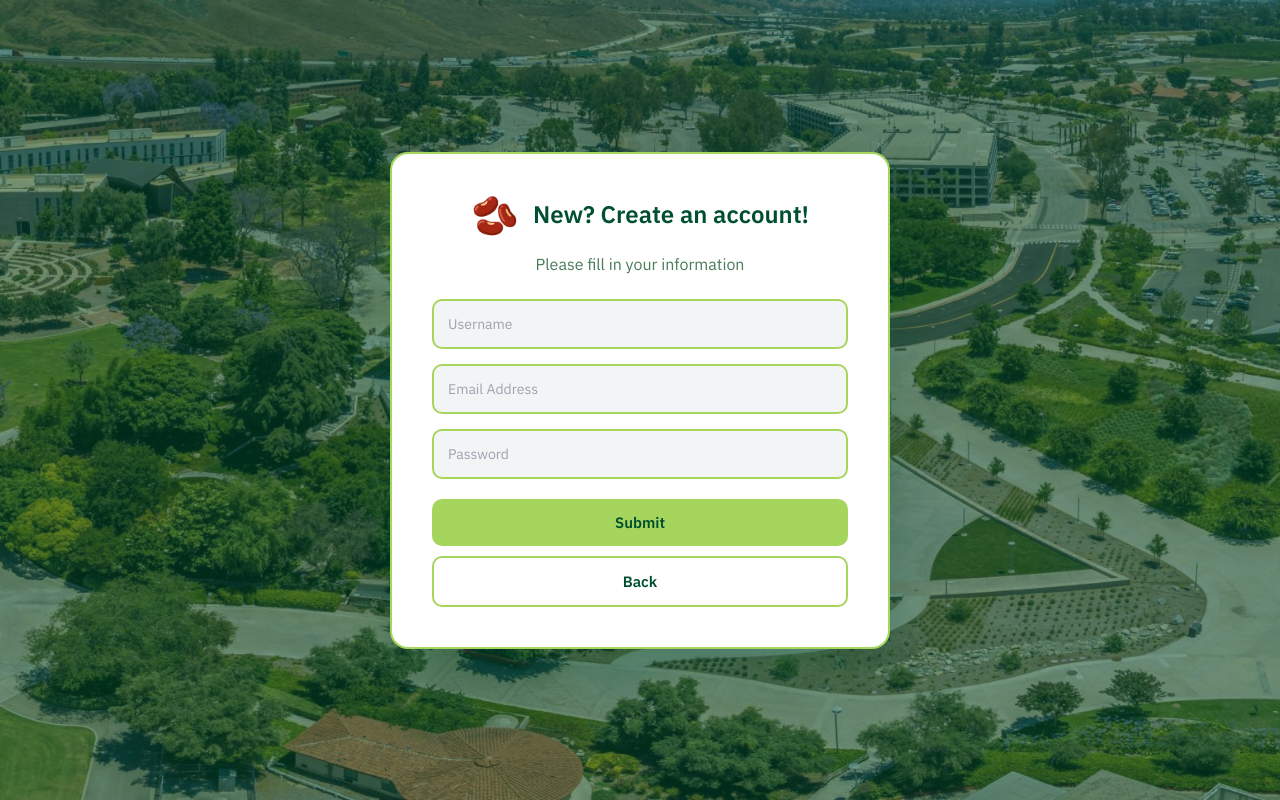
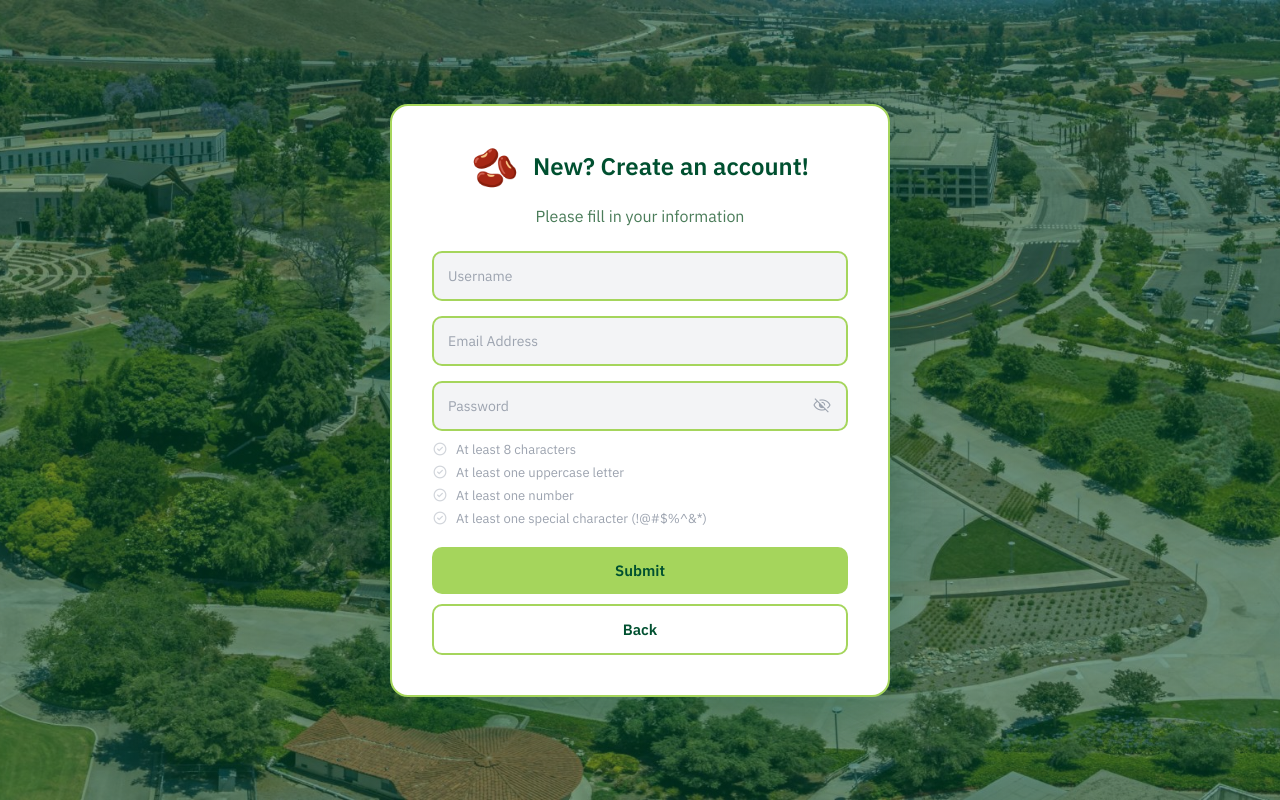
Before and after one commit to MollerMyint/Pinto-Beans2, a Flask app: page /signup in a window 1280 px wide. Run offline with Flask 3, Linux system fonts and the light colour scheme; some libraries are stand-ins or nearby versions.

Commit message:
Added password requirements

```diff
--- a/app/templates/signup.html
+++ b/app/templates/signup.html
@@ -4,16 +4,51 @@
         <title>Sign Up - BillyBeans Bot</title>
         <link rel="stylesheet" href="{{url_for('static', filename='auth.css')}}">
         <link rel="stylesheet" href="https://fonts.googleapis.com/css2?family=IBM+Plex+Sans:wght@400;500;600&display=swap">
+        <link rel="stylesheet" href="https://fonts.googleapis.com/css2?family=Material+Symbols+Outlined" />
 
-        <!-- CPP banner at login -->
         <style>
             body {
                 background:
                     linear-gradient(rgba(0, 80, 48, 0.50), rgba(0, 80, 48, 0.50)),
                     url("{{ url_for('static', filename='CPP.png') }}") center/cover no-repeat fixed !important;
             }
+
+            .password-requirements {
+                list-style: none;
+                padding: 0;
+                margin: -8px 0 12px 0;
+                text-align: left;
+            }
+
+            .password-requirements li {
+                font-size: 13px;
+                font-family: 'IBM Plex Sans', sans-serif;
+                color: #9ca3af;
+                padding: 3px 0;
+                display: flex;
+                align-items: center;
+                gap: 8px;
+                transition: color 0.2s ease;
+            }
+
+            .password-requirements li.met {
+                color: #005030;
+                font-weight: 500;
+            }
+
+            .req-icon {
+                font-size: 16px;
+                transition: color 0.2s ease;
+            }
+
+            .password-requirements li .req-icon {
+                color: #d1d5db;
+            }
+
+            .password-requirements li.met .req-icon {
+                color: #A5D55C;
+            }
         </style>
-
     </head>
     <body>
         <div class="auth-container">
@@ -22,22 +57,104 @@
                 <h2>New? Create an account!</h2>
             </div>
             <h4>Please fill in your information</h4>
-            <form method="POST" action="/signup">
-                <input type="text" name="username" placeholder="Username" value="{{ username or '' }}">
+            <form method="POST" action="/signup" id="signup-form">
+                <input type="text" name="username" id="username" placeholder="Username" value="{{ username or '' }}">
                 {% if username_error %}
                     <p class="error">{{username_error}}</p>
                 {% endif %}
-                <input type="text" name="email" placeholder="Email Address" value="{{ email or '' }}">
+
+                <input type="text" name="email" id="email" placeholder="Email Address" value="{{ email or '' }}">
                 {% if email_error %}
                     <p class="error">{{email_error}}</p>
                 {% endif %}
-                <input type="password" name="password" placeholder="Password">
+
+                <div class="password-wrapper">
+                    <input type="password" name="password" id="password" placeholder="Password">
+                    <button type="button" class="password-toggle" id="password-toggle">
+                        <span class="material-symbols-outlined">visibility_off</span>
+                    </button>
+                </div>
+
+                <!-- Password requirements checklist -->
+                <ul class="password-requirements">
+                    <li id="req-length">
+                        <span class="material-symbols-outlined req-icon">check_circle</span>
+                        At least 8 characters
+                    </li>
+                    <li id="req-upper">
+                        <span class="material-symbols-outlined req-icon">check_circle</span>
+                        At least one uppercase letter
+                    </li>
+                    <li id="req-number">
+                        <span class="material-symbols-outlined req-icon">check_circle</span>
+                        At least one number
+                    </li>
+                    <li id="req-special">
+                        <span class="material-symbols-outlined req-icon">check_circle</span>
+                        At least one special character (!@#$%^&*)
+                    </li>
+                </ul>
+
                 {% if error %}
                     <p class="error">{{error}}</p>
                 {% endif %}
+
                 <button type="submit">Submit</button>
                 <button class="secondary" onclick="location.href='/login'" type="button">Back</button>
             </form>
         </div>
+
+        <script>
+            // TRIM TRAILING SPACES ON ALL TEXT INPUTS
+            document.querySelectorAll('input[type="text"]').forEach(input => {
+                input.addEventListener('blur', function() {
+                    this.value = this.value.trim();
+                });
+            });
+
+            // PASSWORD VISIBILITY TOGGLE
+            const passwordInput  = document.getElementById('password');
+            const passwordToggle = document.getElementById('password-toggle');
+            const toggleIcon     = passwordToggle.querySelector('.material-symbols-outlined');
+
+            passwordToggle.addEventListener('click', function() {
+                if (passwordInput.type === 'password') {
+                    passwordInput.type = 'text';
+                    toggleIcon.textContent = 'visibility';
+                } else {
+                    passwordInput.type = 'password';
+                    toggleIcon.textContent = 'visibility_off';
+                }
+            });
+
+            // PASSWORD REQUIREMENTS CHECKER
+            const reqLength  = document.getElementById('req-length');
+            const reqUpper   = document.getElementById('req-upper');
+            const reqNumber  = document.getElementById('req-number');
+            const reqSpecial = document.getElementById('req-special');
+
+            function checkRequirement(element, condition) {
+                if (condition) {
+                    element.classList.add('met');
+                } else {
+                    element.classList.remove('met');
+                }
+            }
+
+            passwordInput.addEventListener('input', function() {
+                const val = this.value;
+                checkRequirement(reqLength,  val.length >= 8);
+                checkRequirement(reqUpper,   /[A-Z]/.test(val));
+                checkRequirement(reqNumber,  /[0-9]/.test(val));
+                checkRequirement(reqSpecial, /[!@#$%^&*()_+\-=\[\]{};':"\\|,.<>\/?]/.test(val));
+            });
+
+            // TRIM ALL FIELDS ON SUBMIT
+            document.getElementById('signup-form').addEventListener('submit', function() {
+                document.getElementById('username').value = document.getElementById('username').value.trim();
+                document.getElementById('email').value    = document.getElementById('email').value.trim();
+                document.getElementById('password').value = document.getElementById('password').value.trim();
+            });
+        </script>
     </body>
 </html>
```
